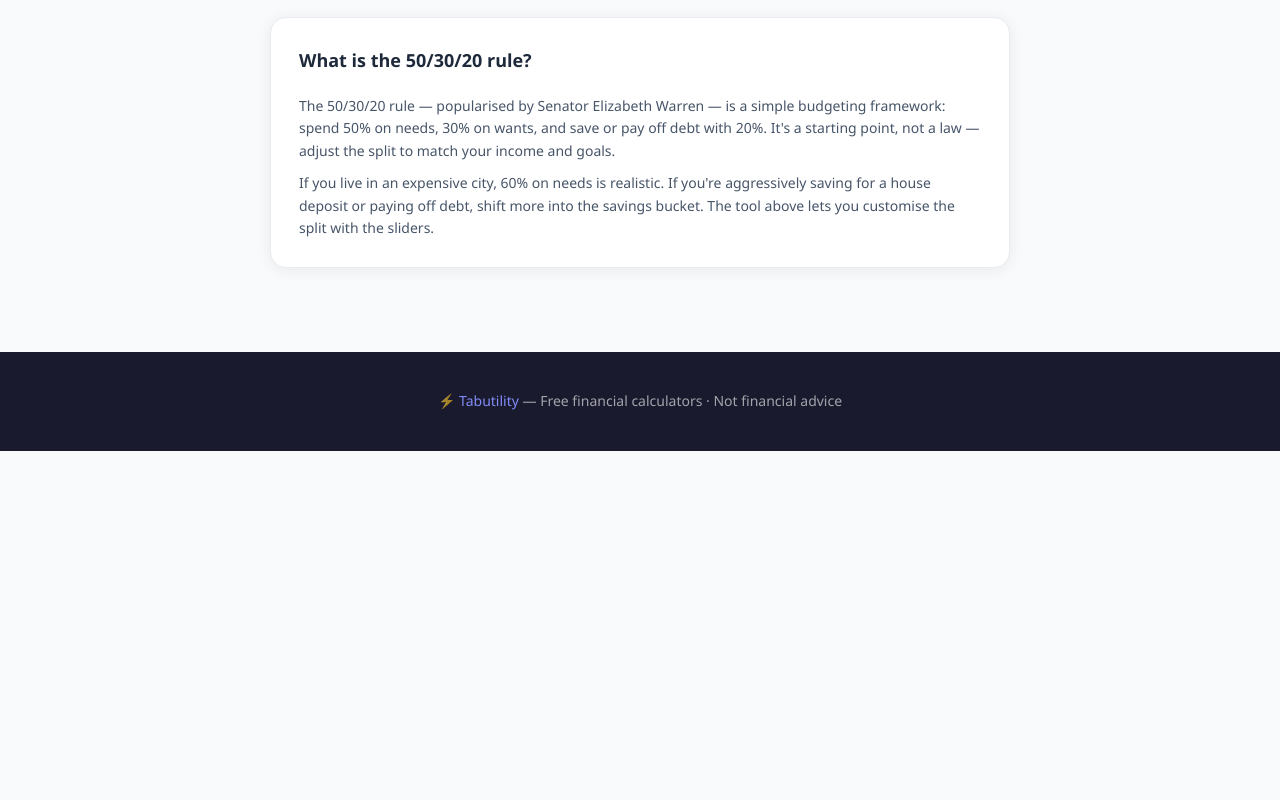
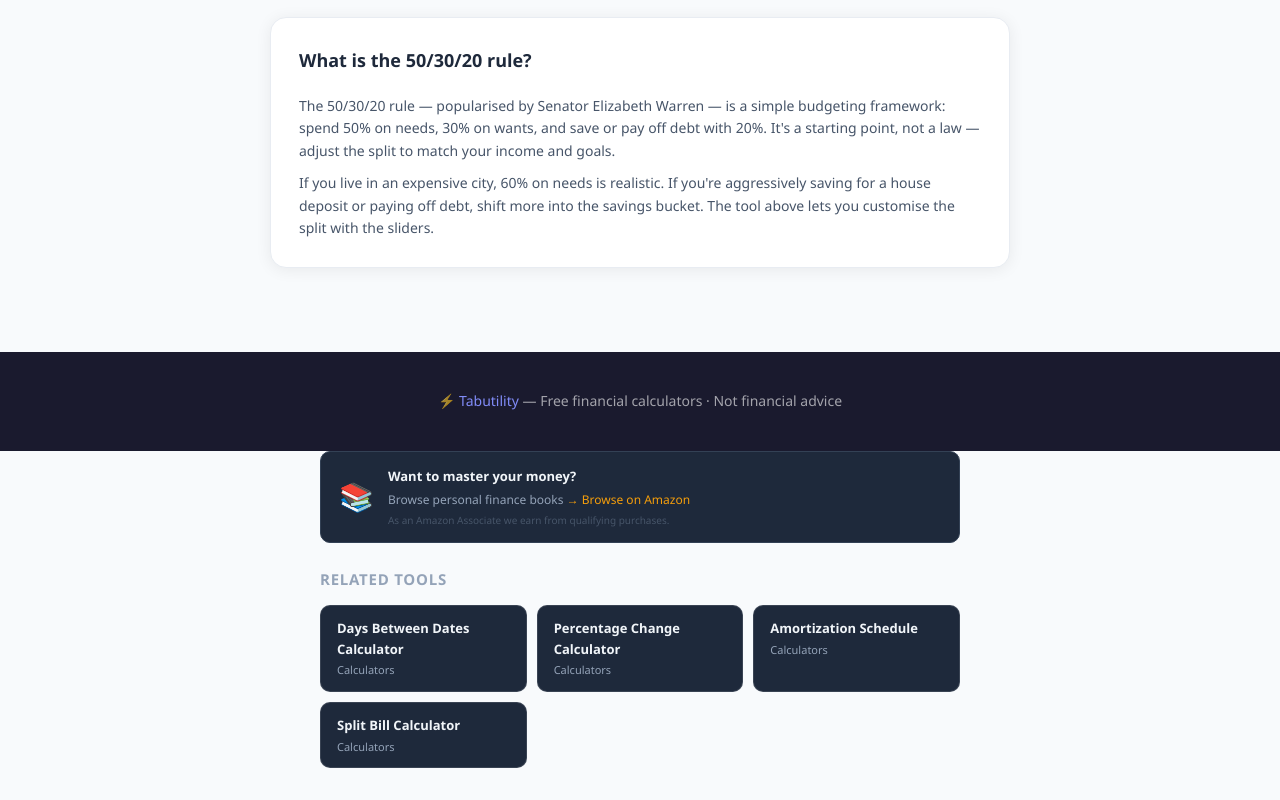
Before and after one commit to rakeshv02/budget-planner, a website: page index.html in a window 1280 px wide. Shown: the part 1644-2444 px from the top of the page. Before the commit the page ends 2095 px from the top, so only its background shows below. Drawn offline with Linux system fonts and the light colour scheme.

Commit message:
Add missing Amazon affiliate link and Related Tools section

```diff
--- a/index.html
+++ b/index.html
@@ -259,5 +259,20 @@ function onSlide(bucket){
 try{(adsbygoogle=window.adsbygoogle||[]).push({});}catch(e){}
 update();
 </script>
+<div style="margin:0 auto 24px;max-width:640px;background:#1e293b;border-radius:10px;padding:14px 18px;display:flex;align-items:center;gap:14px;cursor:pointer;border:1px solid #334155" onclick="window.open('https://www.amazon.com/s?k=personal+finance+books&tag=tabutility-20','_blank','noopener noreferrer')" title="Want to master your money?">
+  <span style="font-size:28px;flex-shrink:0">📚</span>
+  <div style="min-width:0">
+    <div style="font-size:13px;font-weight:700;color:#f1f5f9;margin-bottom:3px">Want to master your money?</div>
+    <div style="font-size:12px;color:#94a3b8">Browse personal finance books <span style="color:#f59e0b;white-space:nowrap">→ Browse on Amazon</span></div>
+    <div style="font-size:10px;color:#475569;margin-top:3px">As an Amazon Associate we earn from qualifying purchases.</div>
+  </div>
+</div>
+<h2 style="font-size:15px;font-weight:700;color:#94a3b8;text-transform:uppercase;letter-spacing:.05em;margin-bottom:14px;max-width:640px;margin-left:auto;margin-right:auto">Related Tools</h2>
+<div style="max-width:640px;margin:0 auto 32px;display:grid;grid-template-columns:repeat(auto-fit,minmax(200px,1fr));gap:10px">
+  <a href="https://date-difference-calculator.tabutility.com/" style="display:block;background:rgba(30,41,59,1);border:1px solid rgba(255,255,255,0.12);border-radius:10px;padding:12px 16px;text-decoration:none;color:inherit"><div style="font-size:13px;font-weight:600;color:#f1f5f9">Days Between Dates Calculator</div><div style="font-size:11px;color:#94a3b8;margin-top:2px">Calculators</div></a>
+  <a href="https://percentage-change-calculator.tabutility.com/" style="display:block;background:rgba(30,41,59,1);border:1px solid rgba(255,255,255,0.12);border-radius:10px;padding:12px 16px;text-decoration:none;color:inherit"><div style="font-size:13px;font-weight:600;color:#f1f5f9">Percentage Change Calculator</div><div style="font-size:11px;color:#94a3b8;margin-top:2px">Calculators</div></a>
+  <a href="https://amortization-schedule.tabutility.com/" style="display:block;background:rgba(30,41,59,1);border:1px solid rgba(255,255,255,0.12);border-radius:10px;padding:12px 16px;text-decoration:none;color:inherit"><div style="font-size:13px;font-weight:600;color:#f1f5f9">Amortization Schedule</div><div style="font-size:11px;color:#94a3b8;margin-top:2px">Calculators</div></a>
+  <a href="https://split-bill-calculator.tabutility.com/" style="display:block;background:rgba(30,41,59,1);border:1px solid rgba(255,255,255,0.12);border-radius:10px;padding:12px 16px;text-decoration:none;color:inherit"><div style="font-size:13px;font-weight:600;color:#f1f5f9">Split Bill Calculator</div><div style="font-size:11px;color:#94a3b8;margin-top:2px">Calculators</div></a>
+</div>
 </body>
 </html>
```
